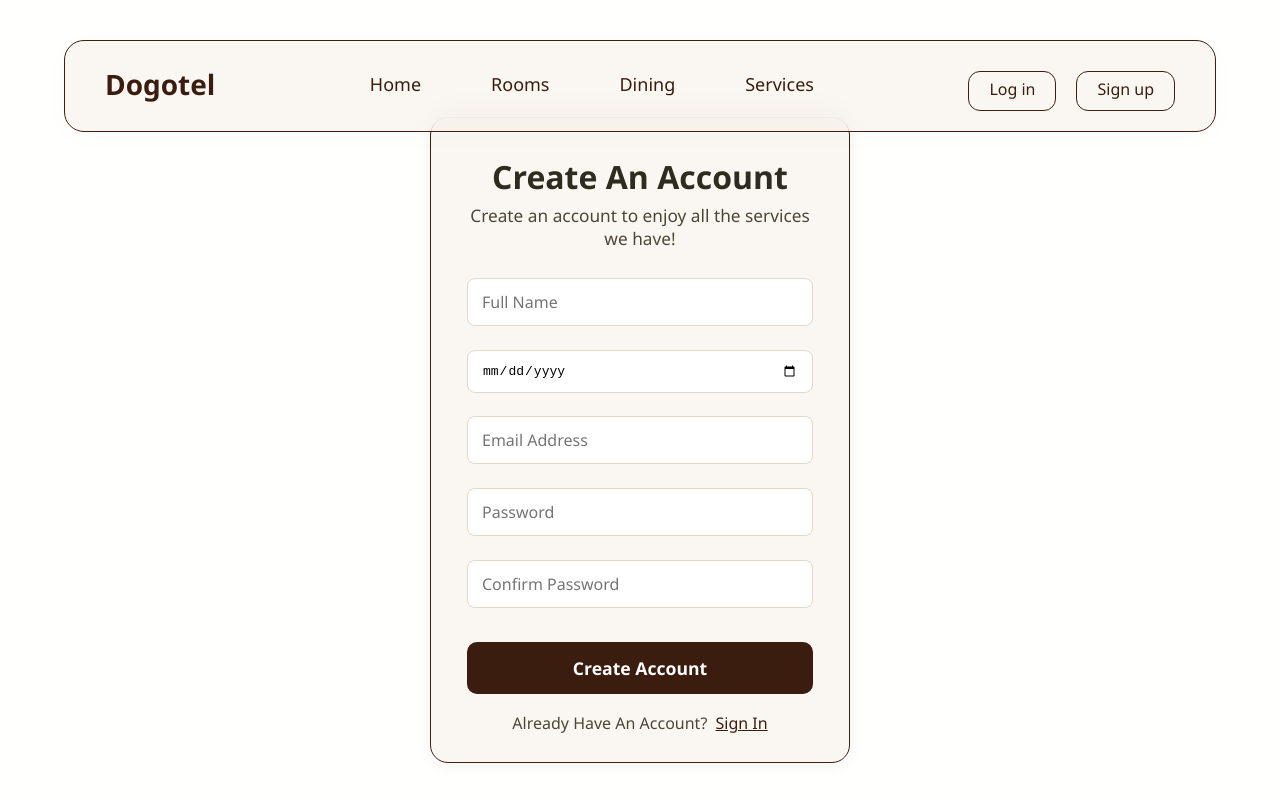
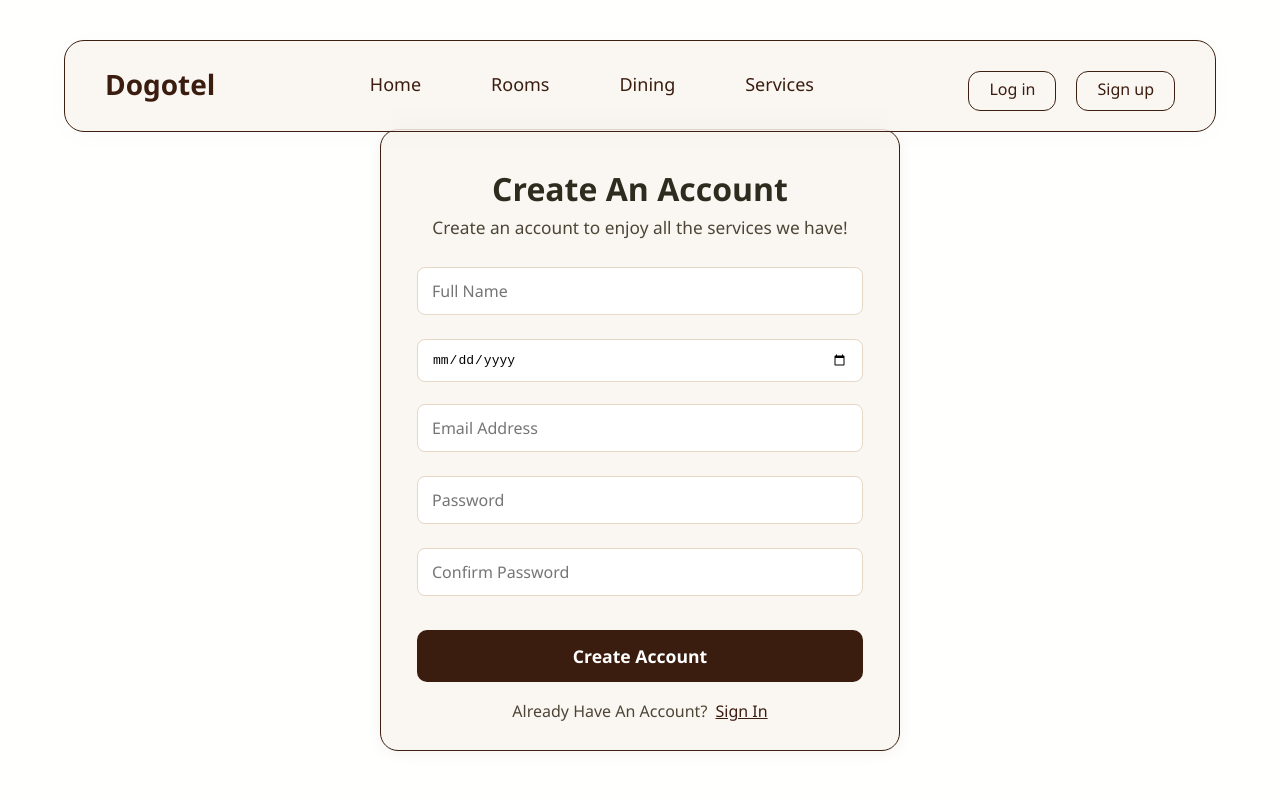
Before and after one commit to Ran-Hila-Projects/dogotel-project, a React (Create React App) app in the folder dogotel-frontend/: page /signup in a window 1280 px wide. Built offline with nearby package versions, Linux system fonts and the light colour scheme.

Commit message:
fix weidth

```diff
--- a/dogotel-frontend/src/pages/Login/Login.css
+++ b/dogotel-frontend/src/pages/Login/Login.css
@@ -10,7 +10,7 @@
   border-radius: 18px;
   box-shadow: 0 2px 16px rgba(60, 31, 16, 0.06);
   padding: 40px 36px 28px 36px;
-  max-width: 420px;
+  max-width: 520px;
   width: 100%;
   border: var(--font-brown-dark) 1px solid;
   display: flex;
--- a/dogotel-frontend/src/pages/Signup/Signup.css
+++ b/dogotel-frontend/src/pages/Signup/Signup.css
@@ -10,7 +10,7 @@
   border-radius: 18px;
   box-shadow: 0 2px 16px rgba(60, 31, 16, 0.06);
   padding: 40px 36px 28px 36px;
-  max-width: 420px;
+  max-width: 520px;
   width: 100%;
   border: var(--font-brown-dark) 1px solid;
   display: flex;
```
